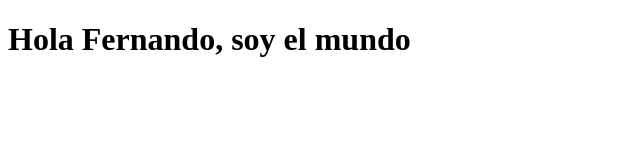
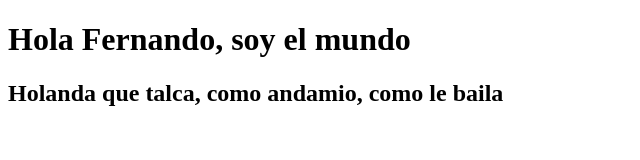
Before and after one commit to zuletag/Desaf-o-Cuppon---Desafio-Latam, a plain HTML site: page index.html in a window 1280 px wide. Shown: the whole page, without its empty margins (0-640 px from the left). Drawn offline with Linux system fonts and the light colour scheme.

Commit message:
Adicion H2

```diff
--- a/index.html
+++ b/index.html
@@ -7,5 +7,6 @@
 </head>
 <body>
     <h1>Hola Fernando, soy el mundo</h1>
+    <h2>Holanda que talca, como andamio, como le baila</h2>
 </body>
 </html>
```
